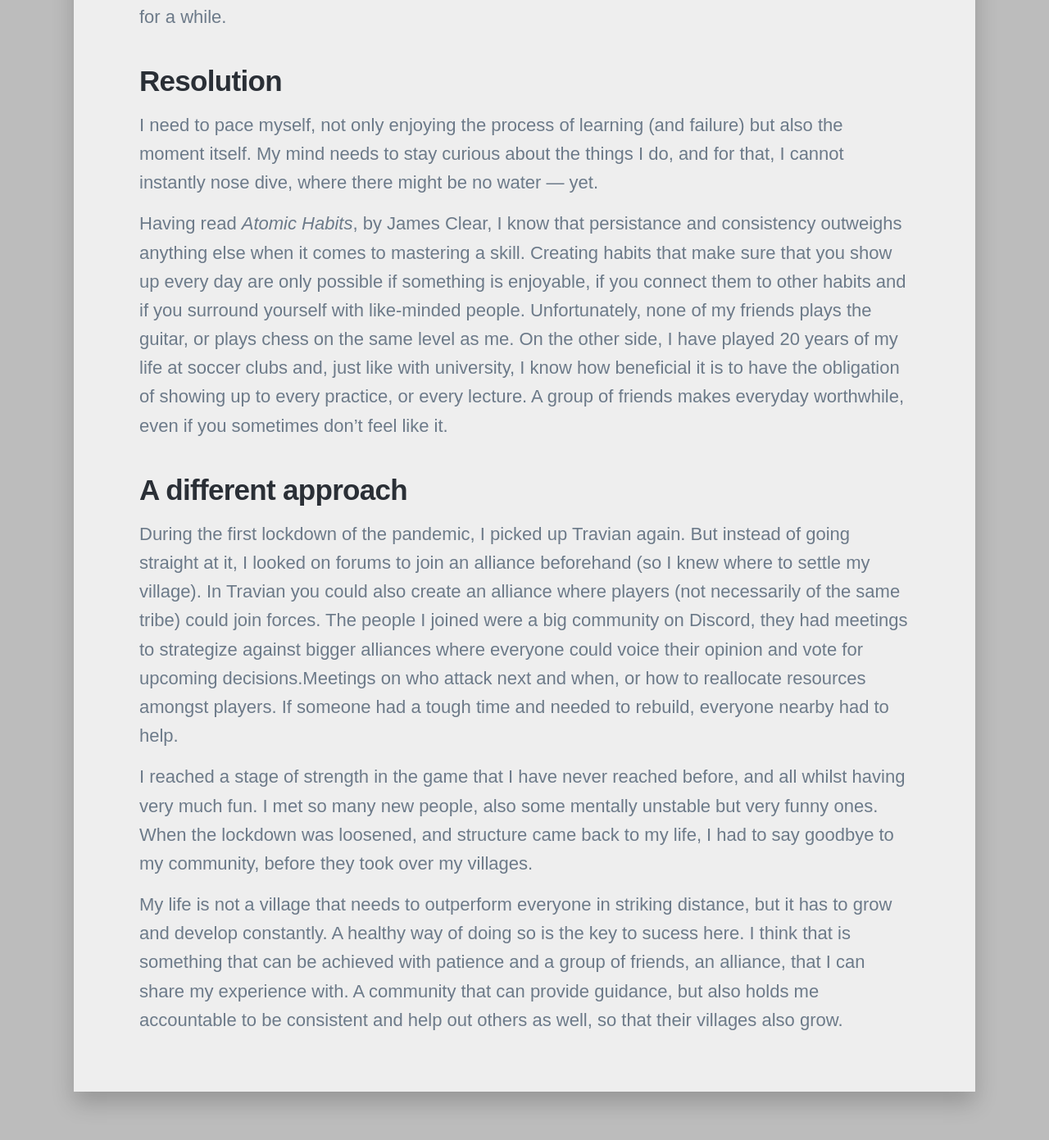
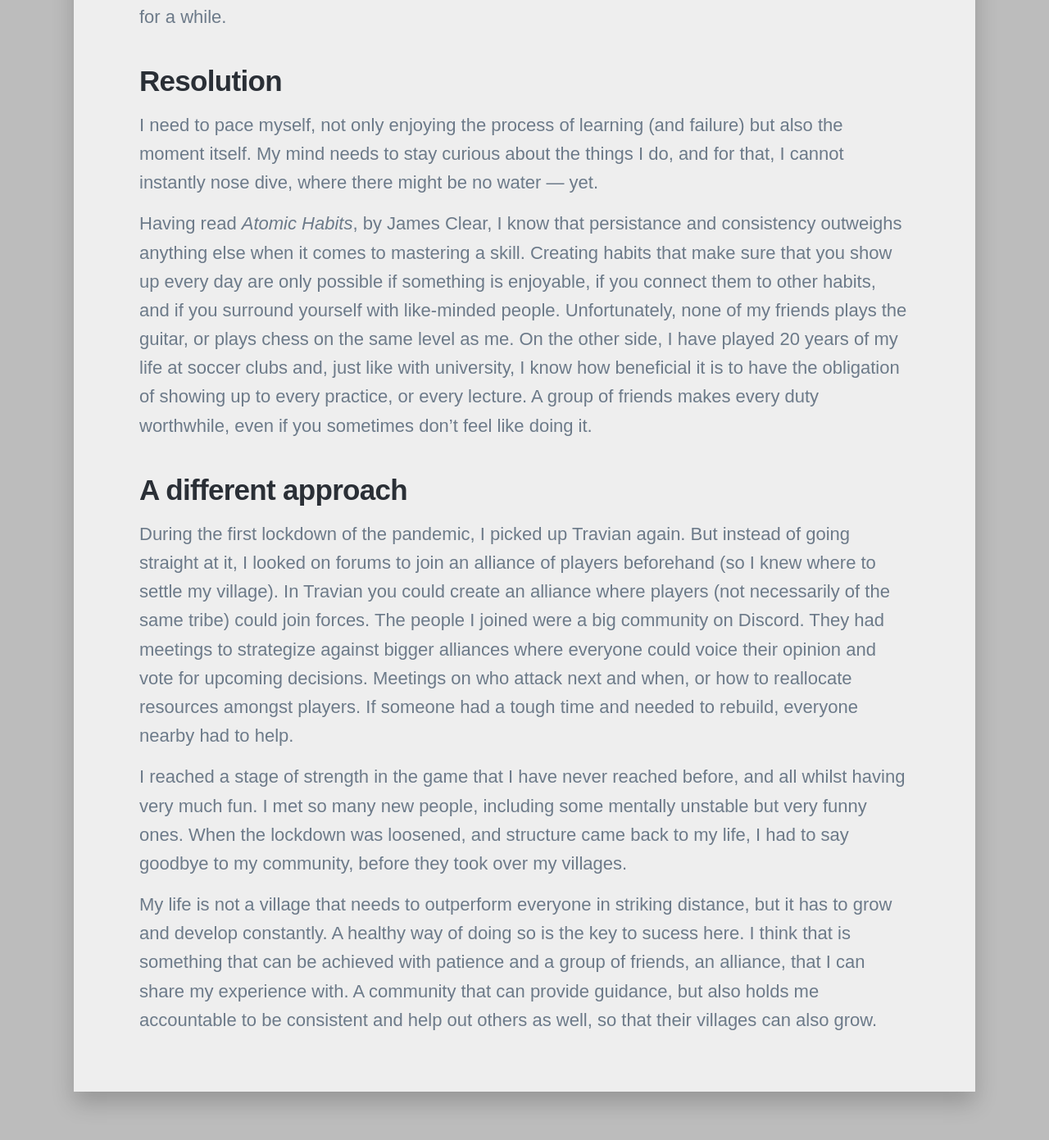
Before and after one commit to JosefMoosholzer/JosefMoosholzer.github.io, a Jekyll site: the page built from _posts/2022-10-27-obsession.md, in a window 1280 px wide and 1400 px high, scrolled down 2087 px. Shown: the top 1391 px of the window at 82% size. Built offline with Jekyll 4.4.1, drawn with Linux system fonts in a browser that asks for light colours; nearby versions of some CDN libraries; some web fonts are replaced.

Commit message:
Minor tweaks

```diff
--- a/_posts/2022-10-27-obsession.md
+++ b/_posts/2022-10-27-obsession.md
@@ -14,21 +14,18 @@ Constructing buildings took hours or even days, troops travelled for minutes or
 Having had school during the time plus 4 to 5 days of soccer per week I stood no chance against players that worked in offices, capable of regularly logging into the game. Activity was the biggest advantage one could get. And so, I learned to not bother resisting. Instead, I picked a different, newer world (server) and began anew, repeating the hopeless undertaking.
 
 But during all this, I still very much enjoyed the game. Especially the feeling of a new start, founding a new village, repeating the beginner's quests, scouting my new neighbors, and dicovering the unknown was mesmerizing to my younger self. Over the years, I developed the habit of enjoying fresh starts. A blank canvas, a fresh task, was all I needed to lose myself in the moment and devote my whole attention to it. Once I knew how to solve the problem, the subject lost its mistery, its magic. It became a tidious chore and the obsession faded. It was less the challenge and failure that made me quit, but the boredom.
-
 ## Long-term growth vs. fast-paced cognition
 Over the years I learned that sticking to a skill is part of what makes you great at it. School forced my to learn a subject for at least a quarter. In university I had to attend courses for a semester, and for my thesis I had to manifest a topic for about a year. In my current job, I am sticking to a project for over a year now.
 
 At the same time, I picked up small hobbies or new skills, that were just as quickly dropped as my Travian villages burned down. The limiting factor, however, is not a stronger player, with more free time than me, but the way I approach the learning process.
 Sticking to the obsessive behavior I developed as a child, I find myself learning or developing new skills for hours and days. Sleepless nights turn the exploration into an unpleasant experience, which affects my interest in sticking to the newly acquired skill. They might lead to the fact that I finish a 28 weeks course in just 4 weeks, whilst still studying and working 20 hours a week. But this behaviour is also the reason my guitar is covered in dust or that my chess.com account has been sitting idle for a while.
-
 ## Resolution
 I need to pace myself, not only enjoying the process of learning (and failure) but also the moment itself. My mind needs to stay curious about the things I do, and for that, I cannot instantly nose dive, where there might be no water &#151; yet.
 
-Having read *Atomic Habits*, by James Clear, I know that persistance and consistency outweighs anything else when it comes to mastering a skill. Creating habits that make sure that you show up every day are only possible if something is enjoyable, if you connect them to other habits and if you surround yourself with like-minded people. Unfortunately, none of my friends plays the guitar, or plays chess on the same level as me. On the other side, I have played 20 years of my life at soccer clubs and, just like with university, I know how beneficial it is to have the obligation of showing up to every practice, or every lecture. A group of friends makes everyday worthwhile, even if you sometimes don't feel like it.
+Having read *Atomic Habits*, by James Clear, I know that persistance and consistency outweighs anything else when it comes to mastering a skill. Creating habits that make sure that you show up every day are only possible if something is enjoyable, if you connect them to other habits, and if you surround yourself with like-minded people. Unfortunately, none of my friends plays the guitar, or plays chess on the same level as me. On the other side, I have played 20 years of my life at soccer clubs and, just like with university, I know how beneficial it is to have the obligation of showing up to every practice, or every lecture. A group of friends makes every duty worthwhile, even if you sometimes don't feel like doing it.
+## A different approach
+During the first lockdown of the pandemic, I picked up Travian again. But instead of going straight at it, I looked on forums to join an alliance of players beforehand (so I knew where to settle my village). In Travian you could create an alliance where players (not necessarily of the same tribe) could join forces. The people I joined were a big community on Discord. They had meetings to strategize against bigger alliances where everyone could voice their opinion and vote for upcoming decisions. Meetings on who attack next and when, or how to reallocate resources amongst players. If someone had a tough time and needed to rebuild, everyone nearby had to help.
 
-## A different approach
-During the first lockdown of the pandemic, I picked up Travian again. But instead of going straight at it, I looked on forums to join an alliance beforehand (so I knew where to settle my village). In Travian you could also create an alliance where players (not necessarily of the same tribe) could join forces. The people I joined were a big community on Discord, they had meetings to strategize against bigger alliances where everyone could voice their opinion and vote for upcoming decisions.Meetings on who attack next and when, or how to reallocate resources amongst players. If someone had a tough time and needed to rebuild, everyone nearby had to help.
+I reached a stage of strength in the game that I have never reached before, and all whilst having very much fun. I met so many new people, including some mentally unstable but very funny ones. When the lockdown was loosened, and structure came back to my life, I had to say goodbye to my community, before they took over my villages.
 
-I reached a stage of strength in the game that I have never reached before, and all whilst having very much fun. I met so many new people, also some mentally unstable but very funny ones. When the lockdown was loosened, and structure came back to my life, I had to say goodbye to my community, before they took over my villages.
-
-My life is not a village that needs to outperform everyone in striking distance, but it has to grow and develop constantly. A healthy way of doing so is the key to sucess here. I think that is something that can be achieved with patience and a group of friends, an alliance, that I can share my experience with. A community that can provide guidance, but also holds me accountable to be consistent and help out others as well, so that their villages also grow.
+My life is not a village that needs to outperform everyone in striking distance, but it has to grow and develop constantly. A healthy way of doing so is the key to sucess here. I think that is something that can be achieved with patience and a group of friends, an alliance, that I can share my experience with. A community that can provide guidance, but also holds me accountable to be consistent and help out others as well, so that their villages can also grow.
```
